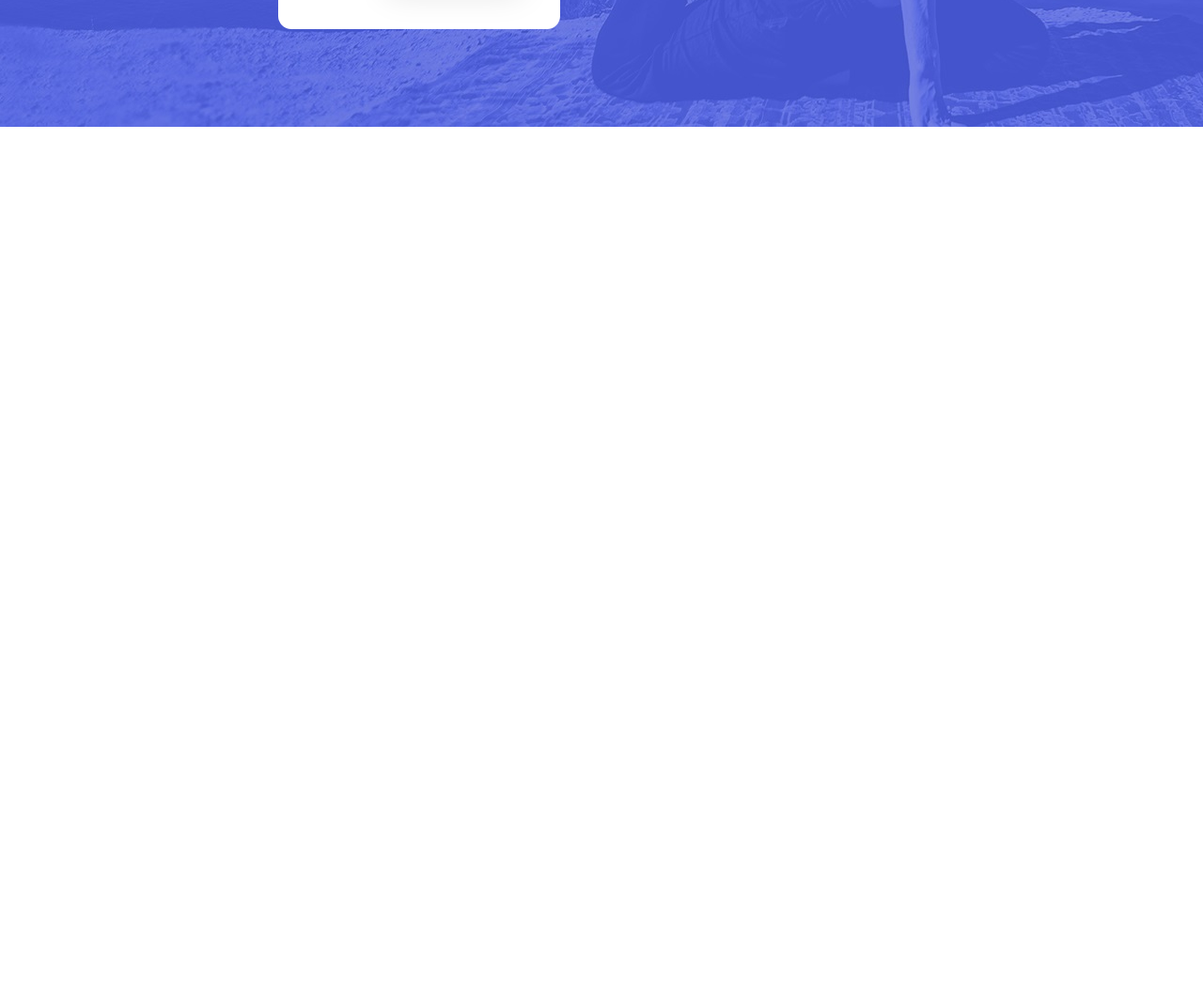
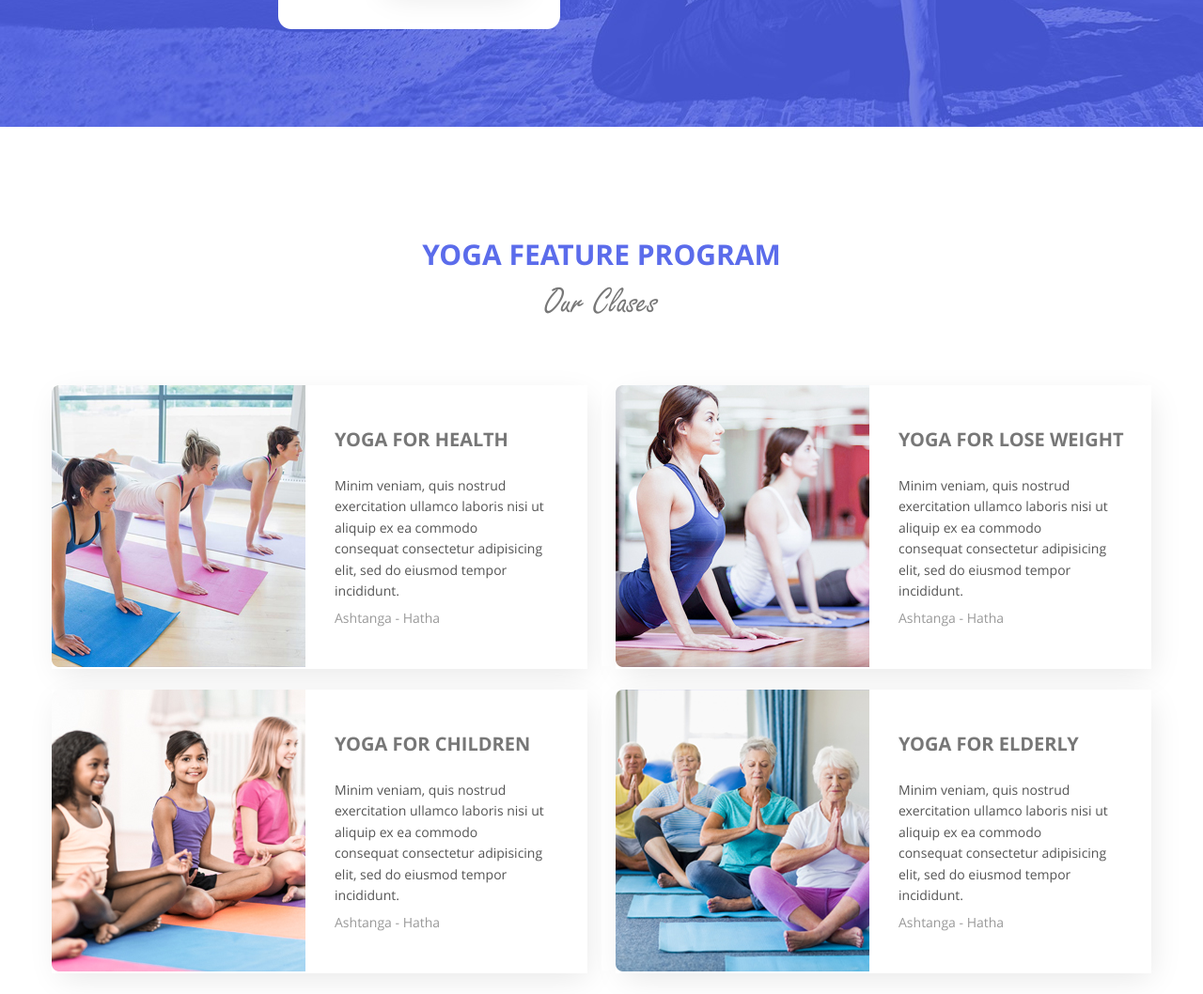
Before and after one commit to Kayfush/YogaTest, a website: page index.html in a window 1280 px wide. Shown: the part 565-1623 px from the top of the page at 94% size. Before the commit the page ends 800 px from the top, so only its background shows below. Drawn offline with nearby package versions, Linux system fonts and the light colour scheme; files whose address does not match are found by name.

Commit message:
Верстка блока .our-classes

```diff
--- a/index.html
+++ b/index.html
@@ -77,6 +77,68 @@
             </div>
         </div>
     </div>
+     <div id="reservation" class="anchor"></div>
+    <div class="our-classes">
+        <div class="container">
+            <h2 class="our-classes-title">Yoga feature program</h2>
+            <h3 class="our-classes-title-small">Our Clases</h3>
+            <div class="our-classes-wrapper">
+                <div class="our-classes-block">
+                    <div class="our-classes-block-wrapper">
+                        <div class="our-classes-block-wrapper-img">
+                            <a href="javascript: void(0);"><img src="images/health.jpg" alt="health" class="classes-img"></a>
+                        </div>
+                        <div class="our-classes-block-wrapper-text">
+                            <p class="our-classes-block-wrapper-text-title">Yoga For Health</p>
+                            <p class="our-classes-block-wrapper-text-description">Minim veniam, quis nostrud exercitation ullamco laboris nisi ut aliquip ex ea commodo consequat consectetur adipisicing elit, sed do eiusmod tempor incididunt.</p>
+                            <p class="our-classes-block-wrapper-text-description-bottom">Ashtanga - Hatha</p>
+                        </div>
+                        <div style="clear: both;"></div>
+                    </div>
+                </div>
+                <div class="our-classes-block">
+                    <div class="our-classes-block-wrapper">
+                        <div class="our-classes-block-wrapper-img">
+                            <a href="javascript: void(0);"><img src="images/weight.jpg" alt="weight" class="classes-img"></a>
+                        </div>
+                        <div class="our-classes-block-wrapper-text">
+                            <p class="our-classes-block-wrapper-text-title">Yoga For Lose Weight</p>
+                            <p class="our-classes-block-wrapper-text-description">Minim veniam, quis nostrud exercitation ullamco laboris nisi ut aliquip ex ea commodo consequat consectetur adipisicing elit, sed do eiusmod tempor incididunt.</p>
+                            <p class="our-classes-block-wrapper-text-description-bottom">Ashtanga - Hatha</p>
+                        </div>
+                        <div style="clear: both;"></div>
+                    </div>
+                </div>
+                <div class="our-classes-block">
+                    <div class="our-classes-block-wrapper">
+                        <div class="our-classes-block-wrapper-img">
+                            <a href="javascript: void(0);"><img src="images/children.jpg" alt="children" class="classes-img"></a>
+                        </div>
+                        <div class="our-classes-block-wrapper-text">
+                            <p class="our-classes-block-wrapper-text-title">Yoga For Children</p>
+                            <p class="our-classes-block-wrapper-text-description">Minim veniam, quis nostrud exercitation ullamco laboris nisi ut aliquip ex ea commodo consequat consectetur adipisicing elit, sed do eiusmod tempor incididunt.</p>
+                            <p class="our-classes-block-wrapper-text-description-bottom">Ashtanga - Hatha</p>
+                        </div>
+                        <div style="clear: both;"></div>
+                    </div>
+                </div>
+                <div class="our-classes-block">
+                    <div class="our-classes-block-wrapper">
+                        <div class="our-classes-block-wrapper-img">
+                            <a href="javascript: void(0);"><img src="images/elderly.jpg" alt="children" class="classes-img"></a>
+                        </div>
+                        <div class="our-classes-block-wrapper-text">
+                            <p class="our-classes-block-wrapper-text-title">Yoga For Elderly</p>
+                            <p class="our-classes-block-wrapper-text-description">Minim veniam, quis nostrud exercitation ullamco laboris nisi ut aliquip ex ea commodo consequat consectetur adipisicing elit, sed do eiusmod tempor incididunt.</p>
+                            <p class="our-classes-block-wrapper-text-description-bottom">Ashtanga - Hatha</p>
+                        </div>
+                        <div style="clear: both;"></div>
+                    </div>
+                </div>
+                <div style="clear: both;"></div>
+            </div>
+        </div>
+    </div>
     <script src="https://cdnjs.cloudflare.com/ajax/libs/jquery/3.2.1/jquery.min.js"></script>
 
 </body>
--- a/less/main.less
+++ b/less/main.less
@@ -1,3 +1,4 @@
 @import url(common-less.less);
 @import url(head-less.less);
 @import url(slider-less.less);
+@import url(our-classes-less.less);
```
Also changed, not shown: css/main.css.
